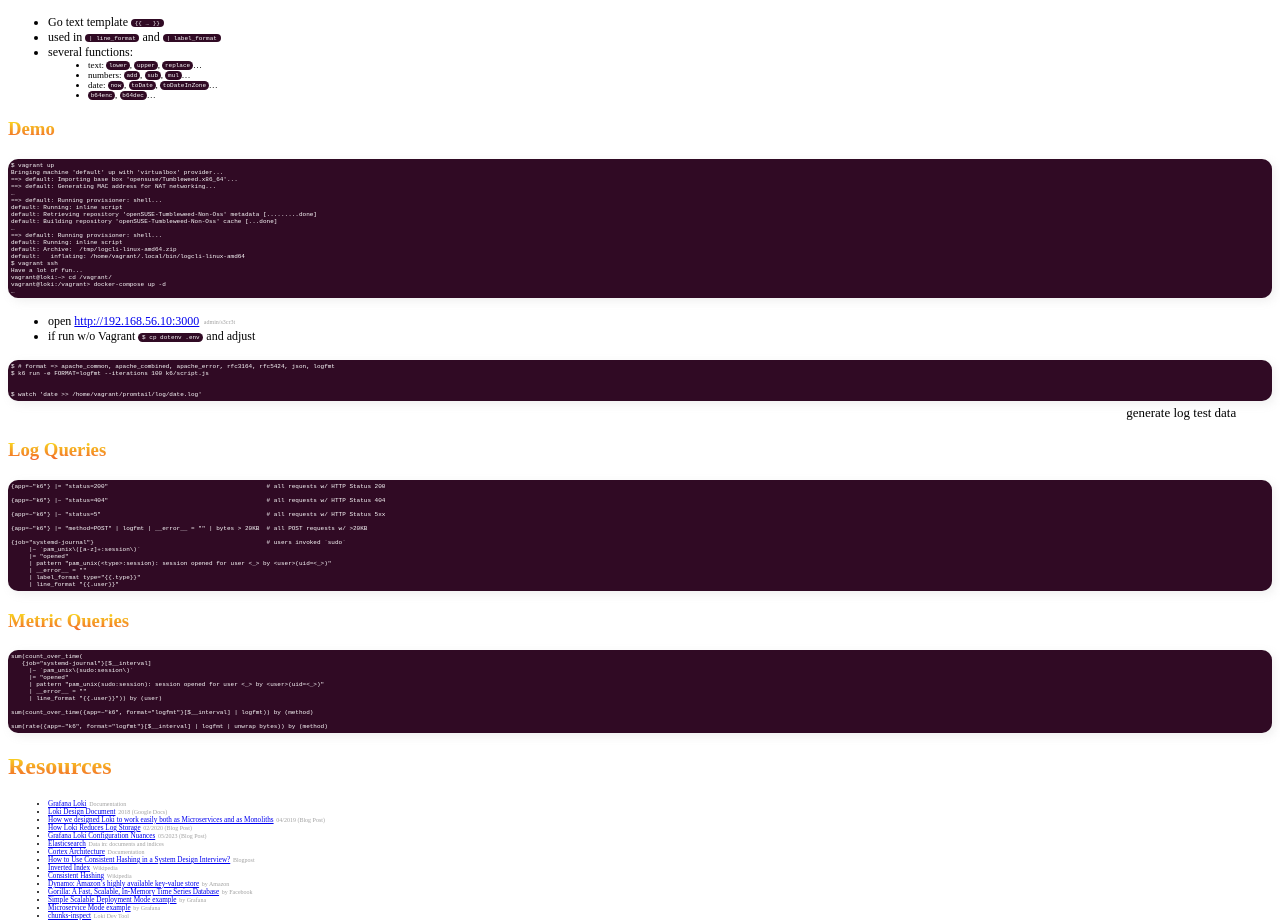
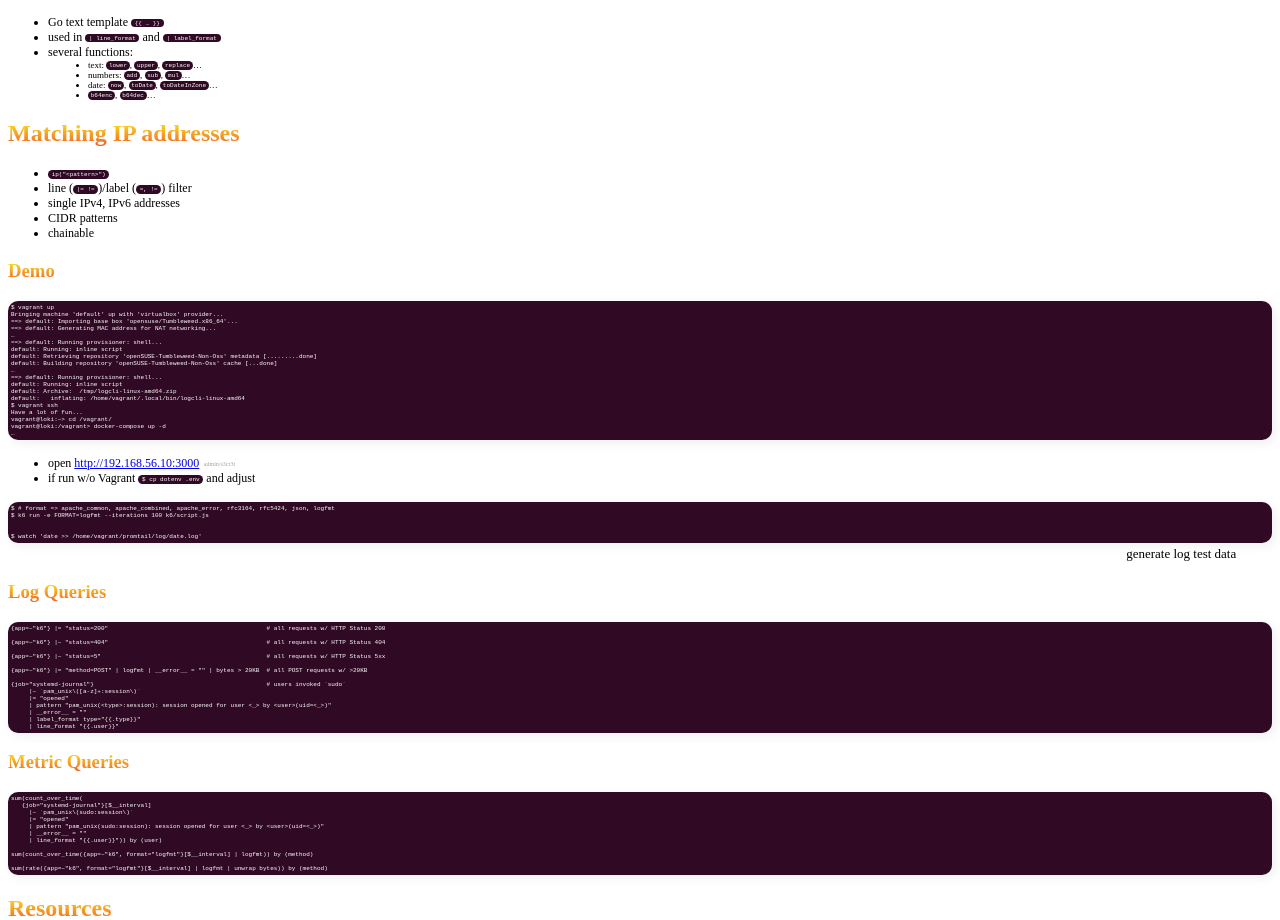
Before and after one commit to agebhar1/slides-grafana-loki, a website built with Vite: page index.html in a window 1280 px wide. Shown: the part 8340-9260 px from the top of the page. Built offline with nearby package versions, Linux system fonts and the light colour scheme; files whose address does not match are found by name; what reveal.js would draw is missing.

Commit message:
docs: add section LogQL/Matching IP Addresses

```diff
--- a/index.html
+++ b/index.html
@@ -642,6 +642,16 @@
               </li>
             </ul>
           </section>
+          <section>
+            <h2>Matching IP addresses</h2>
+            <ul>
+              <li class="fragment"><code><pre class="inline">ip("&lt;pattern&gt;")</pre></code>
+              <li class="fragment">line (<code><pre class="inline">|= !=</pre></code>)/label (<code><pre class="inline">=, !=</pre></code>) filter</li>
+              <li class="fragment">single IPv4, IPv6 addresses</li>
+              <li class="fragment">CIDR patterns</li>
+              <li class="fragment">chainable</li>
+            </ul>
+          </section>
         </section>
 
         <section>
```
